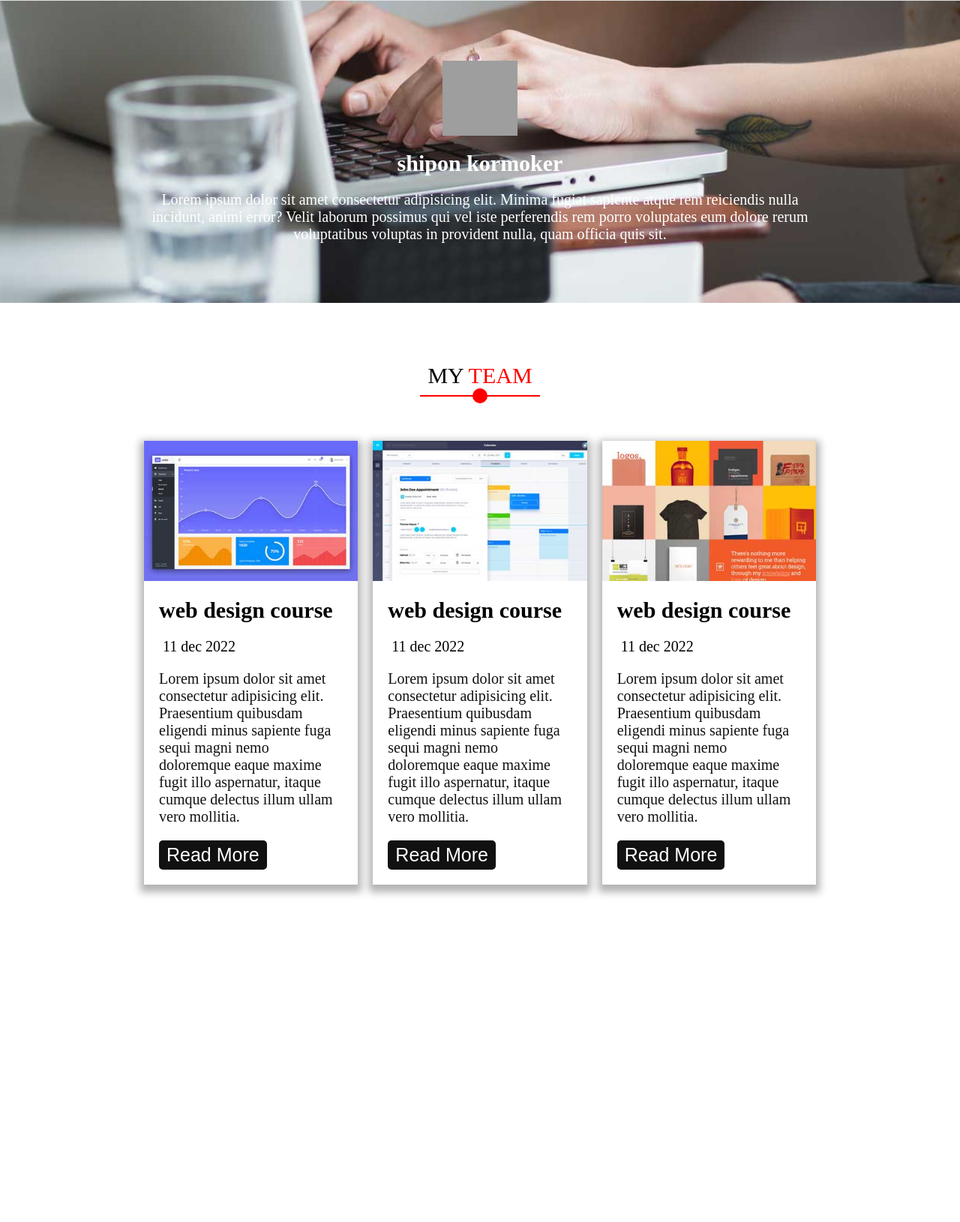
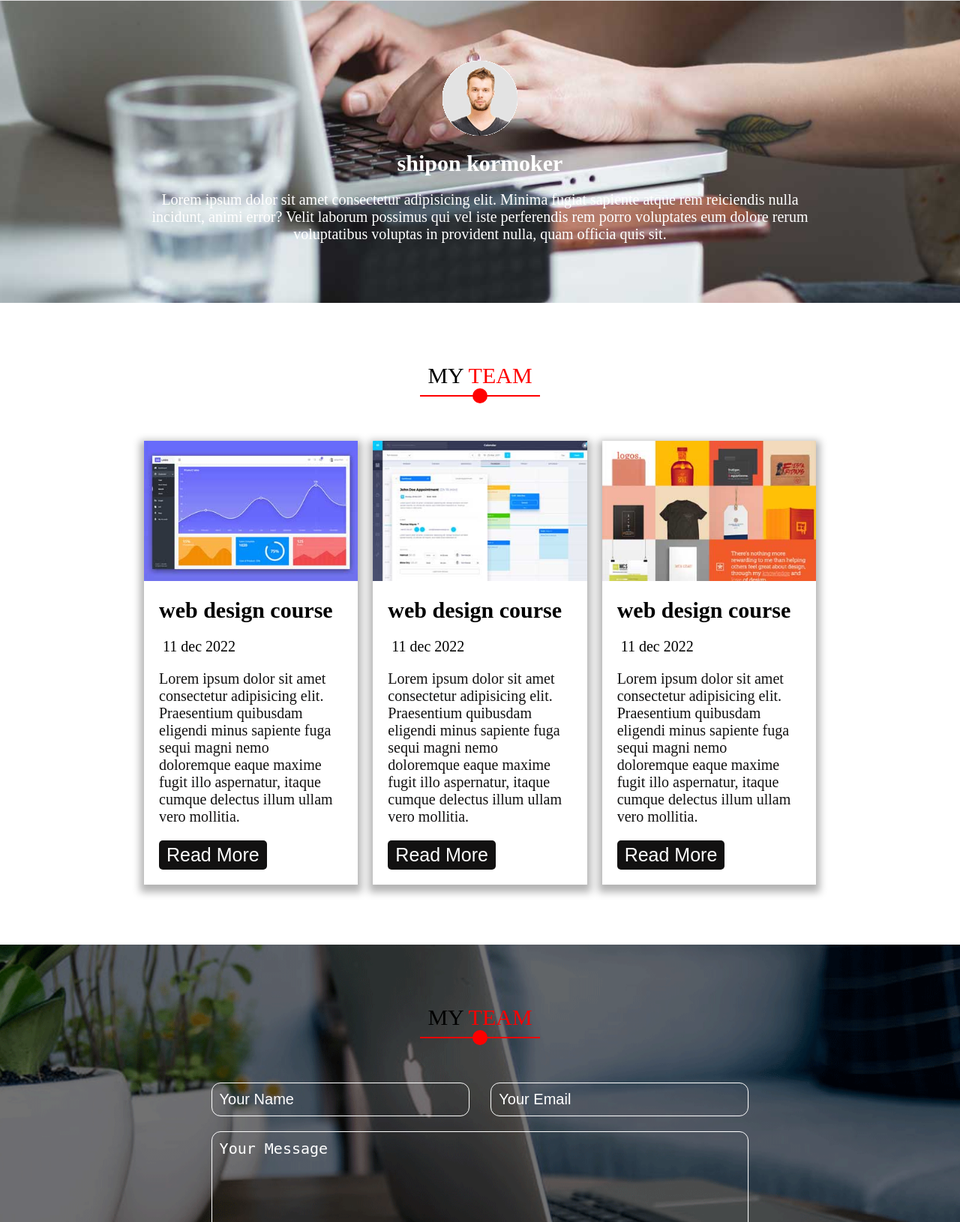
Before and after one commit to Mohammad-Asif-Web/php-with-Laravel-Framework, a PHP site: page / in a window 1280 px wide. Shown: the part 4870-6500 px from the top of the page at 75% size. Before the commit the page ends 6065 px from the top, so only its background shows below. Run offline with PHP 8.4, Linux system fonts and the light colour scheme; some libraries are stand-ins or nearby versions; grey boxes are pictures that could not be loaded.

Commit message:
full assessment completed

```diff
--- a/class - 4 - assessment 2/assests/css/style.css
+++ b/class - 4 - assessment 2/assests/css/style.css
@@ -525,3 +525,76 @@ h1 span{
 	padding: .5rem 1rem;
 	margin-top: 2rem;
 }
+
+/* contact */
+.contact{
+	width: 100%;
+	height: auto;
+	background: url("../../img/contact.png") no-repeat;
+	background-size: cover;
+	background-position: center center;
+	text-align: center;
+}
+.contact form{
+	margin-top: 5rem;
+	width: 100%;
+	padding: 0 10%;
+}
+form .form-top{
+	width: 100%;
+	display: flex;
+	justify-content: space-between;
+	gap: 2rem;
+	text-align: center;
+}
+.form-top input{
+	flex-basis: 48%;
+	font-size: 2rem;
+	padding: 1rem;
+	border: 1px solid var(--white-primary);
+	background-color: transparent;
+	border-radius: 1.2rem;
+	color: var(--white-primary);
+	outline: none;
+}
+::placeholder{
+	color: var(--white-primary);
+}
+
+form textarea{
+	width: 100%;
+	height: 20rem;
+	margin: 2rem 0;
+	border: 1px solid var(--white-primary);
+	border-radius: 1.2rem;
+	background-color: transparent;
+	padding: 1rem;
+	font-size: 2rem;
+	color: var(--white-primary);
+	resize: none;
+	outline: none;
+}
+form button{
+	display: block;
+}
+
+/* footer */
+footer{
+	width: 100%;
+	height: auto;
+	background-color: var(--black);
+	color: var(--white-primary);
+	display: flex;
+	justify-content: space-between;
+}
+footer .social svg{
+	width: 2rem;
+	height: 2rem;
+	padding: 1rem;
+}
+footer p{
+	color: var(--white-primary);
+}
+footer p a{
+	color: var(--white-primary);
+}
--- a/class - 4 - assessment 2/index.html
+++ b/class - 4 - assessment 2/index.html
@@ -283,6 +283,31 @@
 		</div>
 	</section>
 
+	<!-- CONTACT -->
+	<section class="contact pad-1 pad-2">
+		<h2>my <span class="join">team</span></h2>
+		<div class="line"></div>
+		<form action="">
+			<div class="form-top">
+				<input type="text" placeholder="Your Name">
+				<input type="email" placeholder="Your Email">
+			</div>
+			<textarea name="" id="" cols="30" rows="10" placeholder="Your Message"></textarea>
+			<button class="btn">send message <i class="fa-solid fa-paper-plane"></i></button>
+		</form>
+	</section>
+
+	<!-- FOOTER SECTION -->
+	<footer class="pad-1 pad-2">
+		<div class="social">
+			<i class="fa-brands fa-facebook-f"></i>
+			<i class="fa-brands fa-instagram"></i>
+			<i class="fa-brands fa-github"></i>
+			<i class="fa-brands fa-linkedin"></i>
+		</div>
+		<p>Copyright &copy; By <a href="">muhammad asif</a></p>
+	</footer>
+
 
 
 	<script src="assests/js/all.min.js"></script>
```
Also changed, not shown: class - 4 - assessment 2/img/contact.jpg (deleted), class - 4 - assessment 2/img/contact.png (added), class - 4 - assessment 2/img/sm-logo.png (added).
